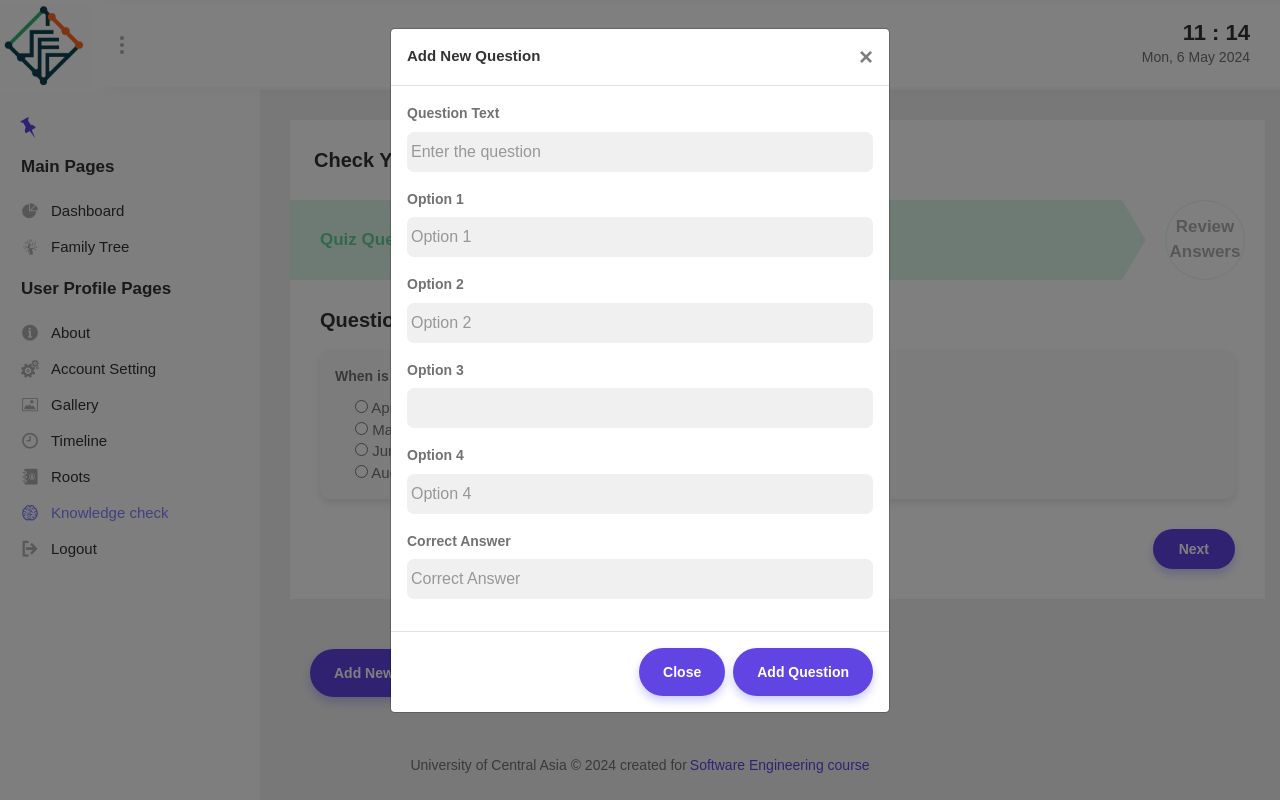
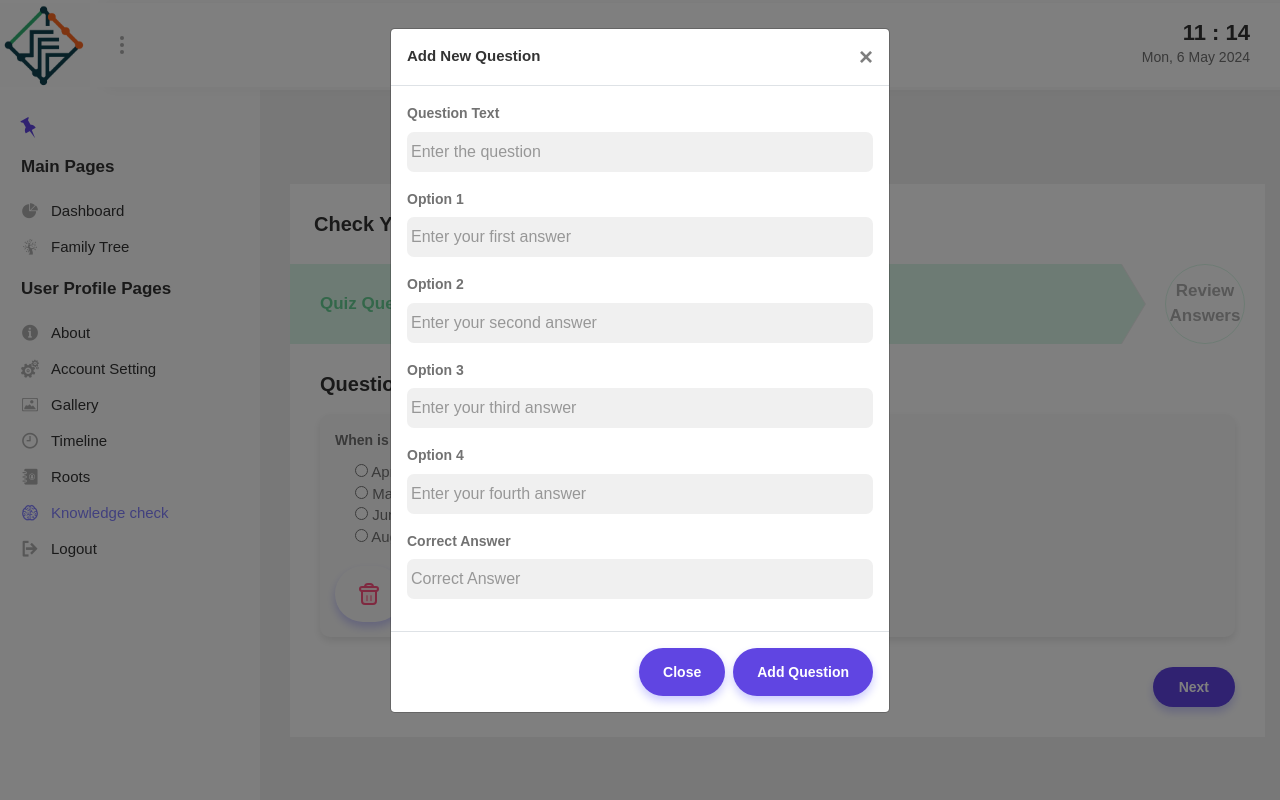
Before and after one commit to Alibakhshov/Family-Heritage-Tree, a Django app: page /quiz/ in a window 1280 px wide, after a click that opens the changed part. Run offline with Django 5.2, Linux system fonts and the light colour scheme; a user stored in the database is signed in; data comes from the database, SQL or seed files in the repository; both versions use the stored data as it was after the commit; some libraries are stand-ins or nearby versions.

Commit message:
Quiz page update
Adding delete functionality to quiz section

```diff
--- a/apps/core/urls.py
+++ b/apps/core/urls.py
@@ -31,5 +31,5 @@
     path('save-roots/<custom_id:id>/', views.save_root, name='save_root'),
     path('quiz/', views.quiz, name='quiz'),
     path('add-question/', views.add_question, name='add_question'),
-    path('delete-question/<int:question_id>/', views.delete_question, name='delete_question'),
+    path('delete_question/<int:question_id>/', views.delete_question, name='delete_question'),
 ]
--- a/templates/core/quiz/quiz.html
+++ b/templates/core/quiz/quiz.html
@@ -60,7 +60,11 @@
                 <div class="container-fluid">
                     <div class="row">
                         <div class="col-12">
+                            <button type="button" class="btn btn-primary mb-3" data-toggle="modal" data-target="#addQuestionModal" style="margin-left: 84vw;">
+                                <img src="{% static 'img/svg/plus.svg' %}" alt="Add Timeline" width="20" height="20">
+                            </button>
                             <div class="card mb-30">
+
                                 <!-- Form -->
                                 <form method="post" action="{% url 'quiz' %}">
                                     {% csrf_token %}
@@ -84,17 +88,26 @@
                                             <div id="step-1" class="tab-pane" role="tabpanel">
                                                 <div class="card-body">
                                                     <h4 class="font-20 mb-20">Questions:</h4>
+                                                    {% if questions %}
                                                         {% for question in questions %}
                                                             <div style="background-color: #f9f9f9; border-radius: 10px; padding: 15px; box-shadow: 0 4px 8px rgba(0, 0, 0, 0.1); margin-bottom: 20px;">
                                                                 <label style="font-size: 14px; font-weight: bold; margin-bottom: 10px;">{{ forloop.count }} {{ question.question_text }}</label>
-                                                            <div style="margin-left: 20px;">
+                                                                <div style="margin-left: 20px; margin-bottom: 10px;">
                                                                     <input type="radio" id="option1_{{question.id}}" name="{{ question.id }}" value="{{ question.option_one }}"> {{ question.option_one }}<br>
                                                                     <input type="radio" id="option2_{{question.id}}" name="{{ question.id }}" value="{{ question.option_two }}"> {{ question.option_two }}<br>
                                                                     <input type="radio" id="option3_{{question.id}}" name="{{ question.id }}" value="{{ question.option_three }}"> {{ question.option_three }}<br>
                                                                     <input type="radio" id="option4_{{question.id}}" name="{{ question.id }}" value="{{ question.option_four }}"> {{ question.option_four }}<br>
                                                                 </div>
+                                                                <button type="button" class="btn btn-danger mt-2 delete-question" data-question-id="{{ question.id }}" style="background-color: transparent; border: none; transition: filter 0.3s;" onmouseover="this.style.filter='brightness(50%)'" onmouseout="this.style.filter='brightness(100%)'">
+                                                                    <img src="{% static 'img/svg/delete.svg' %}" alt="Delete" width="20" height="20">
+                                                                </button>
                                                             </div>
                                                         {% endfor %}
+                                                    {% else %}
+                                                        <div>Please add questions by clicking the button in the top right corner.</div>
+                                                    {% endif %}
+
+
                                                 </div>
                                             </div>
                                             <div id="step-2" class="tab-pane" role="tabpanel">
@@ -120,9 +133,7 @@
 
                             <div class="card-body">
                                 <!-- Button to Open the Modal -->
-                                <button type="button" class="btn btn-primary" data-toggle="modal" data-target="#addQuestionModal">
-                                    Add New Question
-                                </button>
+
 
                                 <!-- Add Question Modal -->
                                 <div class="modal fade" id="addQuestionModal" tabindex="-1" role="dialog" aria-labelledby="addQuestionModalLabel" aria-hidden="true">
@@ -144,22 +155,22 @@
 
                                                     <div class="form-group">
                                                         <label class="font-14 bold mb-2" for="option_one">Option 1</label>
-                                                        <input type="text" id="option_one" name="option_one" class="form-control pl-1" placeholder="Option 1" required>
+                                                        <input type="text" id="option_one" name="option_one" class="form-control pl-1" placeholder="Enter your first answer" required>
                                                     </div>
 
                                                     <div class="form-group">
-                                                        <label class="font-14 bold mb-2" for "option_two">Option 2</label>
-                                                        <input type="text" id="option_two" name="option_two" class="form-control pl-1" placeholder="Option 2" required>
+                                                        <label class="font-14 bold mb-2" for="option_two">Option 2</label>
+                                                        <input type="text" id="option_two" name="option_two" class="form-control pl-1" placeholder="Enter your second answer" required>
                                                     </div>
 
                                                     <div class="form-group">
                                                         <label class="font-14 bold mb-2" for="option_three">Option 3</label>
-                                                        <input type="text" id="option_three" name="option_three" class="form-control pl-1" placeholder "Option 3" required>
+                                                        <input type="text" id="option_three" name="option_three" class="form-control pl-1" placeholder="Enter your third answer" required>
                                                     </div>
 
                                                     <div class="form-group">
                                                         <label class="font-14 bold mb-2" for="option_four">Option 4</label>
-                                                        <input type="text" id="option_four" name="option_four" class="form-control pl-1" placeholder="Option 4" required>
+                                                        <input type="text" id="option_four" name="option_four" class="form-control pl-1" placeholder="Enter your fourth answer" required>
                                                     </div>
 
                                                     <div class="form-group">
@@ -219,8 +230,39 @@
                     }
                 });
             });
+
+            const deleteButtons = document.querySelectorAll('.delete-question');
+            deleteButtons.forEach(button => {
+                button.addEventListener('click', function(event) {
+                    event.preventDefault(); // Prevent default form submission
+                    const questionId = this.getAttribute('data-question-id');
+                    if (confirm('Are you sure you want to delete this question?')) {
+                        // Perform AJAX request to delete the question
+                        fetch(`/delete_question/${questionId}/`, {
+                            method: 'POST',
+                            headers: {
+                                'X-CSRFToken': '{{ csrf_token }}', // Ensure to replace '{{ csrf_token }}' with your actual csrf token
+                                'Content-Type': 'application/json'
+                            },
+                        })
+                        .then(response => {
+                            if (response.ok) {
+                                // Reload the page after successful deletion
+                                location.reload();
+                            } else {
+                                console.error('Failed to delete question');
+                            }
+                        })
+                        .catch(error => {
+                            console.error('Error:', error);
+                        });
+                    }
+                });
+            });
         });
     </script>
+
+
 </body>
 
 </html>
```
Also changed, not shown: templates/core/user-profile/timeline.html (+6 -12 lines), db.sqlite3. Lines whose indentation alone changed are shown as unchanged.
